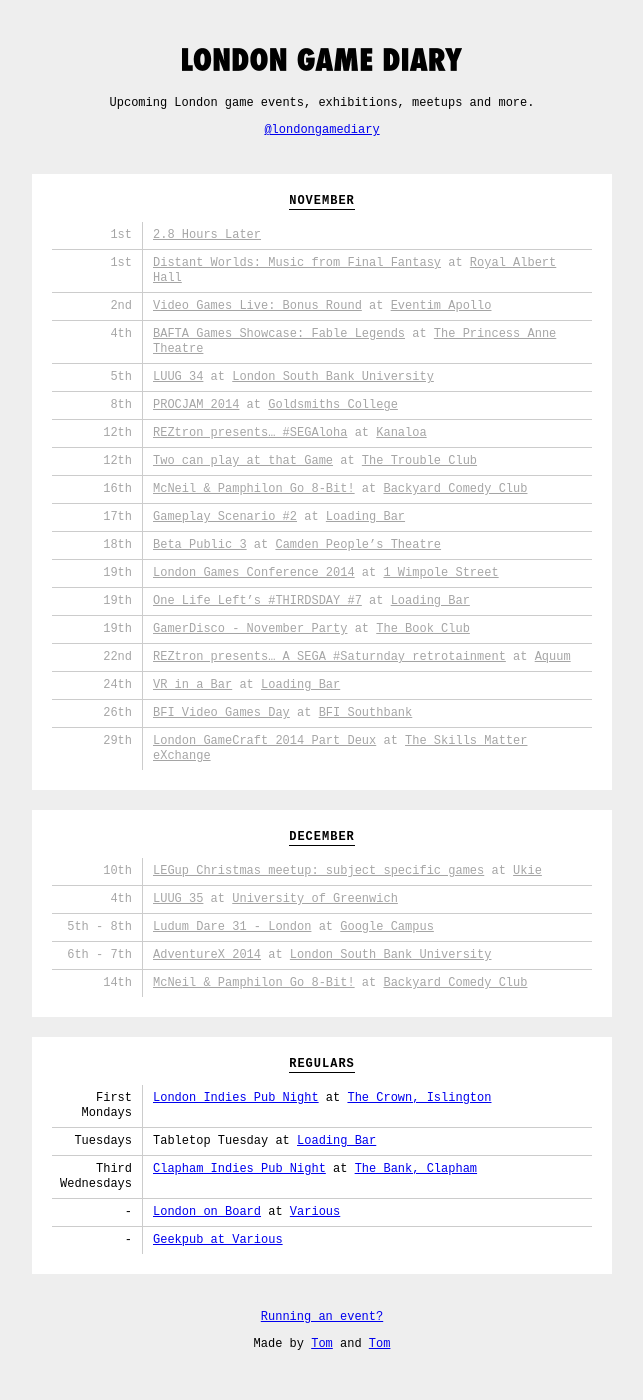
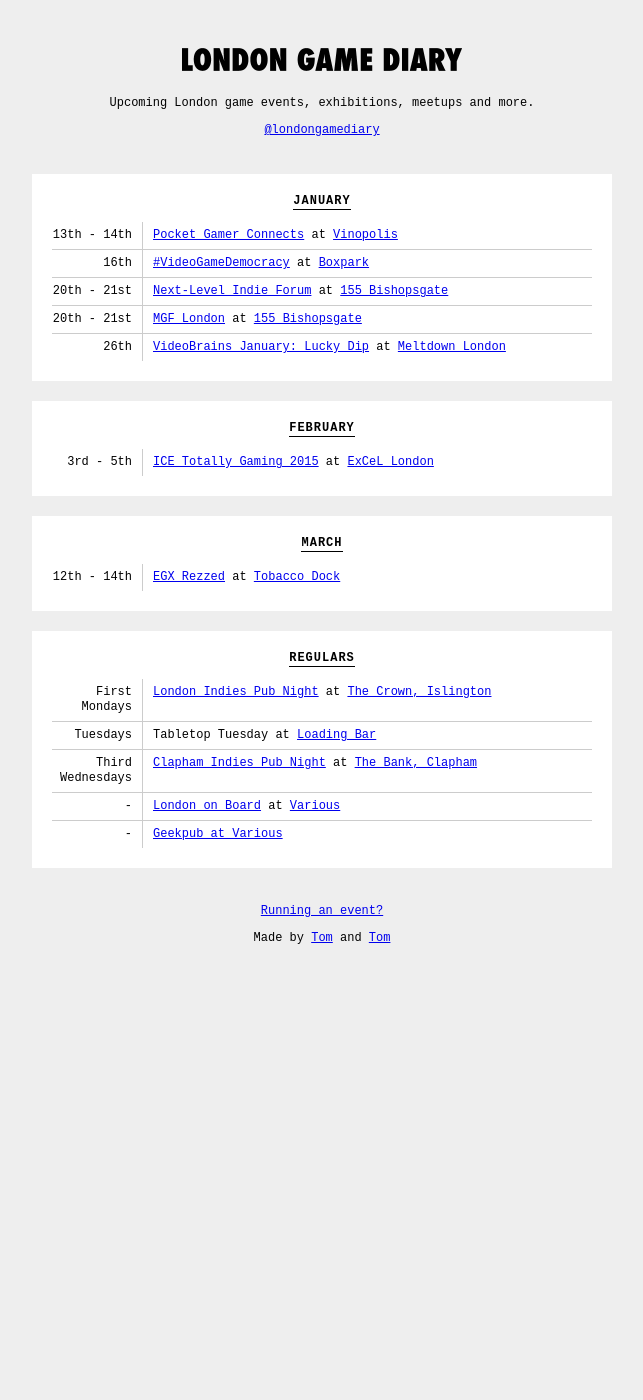
Before and after one commit to thomasmarshall/londongamediary.com, a Jekyll site: the page built from index.html, in a window 1280 px wide. Shown: the whole page, without its empty margins (318-961 px from the left). Built offline with Jekyll 4.4.1, drawn with Linux system fonts in a browser that asks for light colours; nearby versions of some CDN libraries; after the commit the page ends 994 px from its top, so only the background shows below that.

Commit message:
Update events.yml

```diff
--- a/_data/events.yml
+++ b/_data/events.yml
@@ -1,123 +1,48 @@
-# November
+# January
 
-- title: "2.8 Hours Later"
-  link: "http://2.8hourslater.com/"
-  date: 2014-11-01
+- title: "Pocket Gamer Connects"
+  link: "http://www.pgconnects.com/london/"
+  location: "[Vinopolis](http://vinopolis.co.uk/)"
+  starts_at: 2015-01-13
+  ends_at: 2015-01-14
 
-- title: "Distant Worlds: Music from Final Fantasy"
-  link: "http://www.royalalberthall.com/tickets/distant-worlds/default.aspx"
-  location: "[Royal Albert Hall](http://www.royalalberthall.com/default.aspx)"
-  date: 2014-11-01
+- title: "#VideoGameDemocracy"
+  link: "https://www.eventbrite.co.uk/e/video-game-democracy-boxpark-tickets-15112764686"
+  location: "[Boxpark](http://www.boxpark.co.uk/)"
+  date: 2015-01-16
 
-- title: "Video Games Live: Bonus Round"
-  link: "http://www.eventimapollo.com/events/detail/video-games-live"
-  location: "[Eventim Apollo](http://www.eventimapollo.com/)"
-  date: 2014-11-02
+- title: "Next-Level Indie Forum"
+  link: "http://www.globalmgf.com/london/nextlevel/"
+  location: "[155 Bishopsgate](http://www.etc155bishopsgate.co.uk/)"
+  starts_at: 2015-01-20
+  ends_at: 2015-01-21
 
-- title: "BAFTA Games Showcase: Fable Legends"
-  link: "https://bafta.ticketsolve.com/shows/873522944"
-  location: "[The Princess Anne Theatre](http://www.bafta.org/venue-hire/rooms/the-princess-anne-theatre,1965,BA.html)"
-  date: 2014-11-04
+- title: "MGF London"
+  link: "http://www.globalmgf.com/london/"
+  location: "[155 Bishopsgate](http://www.etc155bishopsgate.co.uk/)"
+  starts_at: 2015-01-20
+  ends_at: 2015-01-21
 
-- title: "LUUG 34"
-  link: "http://www.meetup.com/London-Unity-Usergroup/events/210680002/"
-  location: "[London South Bank University](http://www.lsbu.ac.uk/)"
-  date: 2014-11-05
+- title: "VideoBrains January: Lucky Dip"
+  link: "https://www.eventbrite.co.uk/e/video-game-democracy-boxpark-tickets-15112764686"
+  location: "[Meltdown London](https://www.facebook.com/MeltdownLondon)"
+  date: 2015-01-26
 
-- title: "PROCJAM 2014"
-  link: "https://www.eventbrite.co.uk/e/procjam-2014-opening-day-tickets-13111586107"
-  location: "[Goldsmiths College](http://www.gold.ac.uk/)"
-  date: 2014-11-08
+# February
 
-- title: "REZtron presents... #SEGAloha"
-  link: "https://www.eventbrite.co.uk/e/segaloha-cocktailspalm-trees-and-sega-consoles-tickets-13925091323?ref=ecal"
-  location: "[Kanaloa](http://www.kanaloaclub.com/)"
-  date: 2014-11-12
+- title: "ICE Totally Gaming 2015"
+  link: "http://www.icetotallygaming.com/"
+  location: "[ExCeL London](http://www.excel-london.co.uk/)"
+  starts_at: 2015-02-03
+  ends_at: 2015-02-05
 
-- title: "Two can play at that Game"
-  link: "http://thetroubleclub.com/product/two-can-play-at-that-game/"
-  location: "[The Trouble Club](http://thetroubleclub.com/)"
-  date: 2014-11-12
+# March
 
-- title: "McNeil & Pamphilon Go 8-Bit!"
-  link: "http://www.wegottickets.com/event/283335"
-  location: "[Backyard Comedy Club](http://www.backyardcomedyclub.co.uk/)"
-  date: 2014-11-16
-
-- title: "Gameplay Scenario #2"
-  link: "https://www.eventbrite.co.uk/e/gameplay-scenario-2-tickets-14027256903?ref=ebapi"
-  location: "[Loading Bar](http://www.drinkrelaxplay.co.uk/)"
-  date: 2014-11-17
-
-- title: "Beta Public 3"
-  link: "http://www.cptheatre.co.uk/show/beta_public_3.php#.VGS5B_msXTp"
-  location: "[Camden People's Theatre](http://www.cptheatre.co.uk/)"
-  date: 2014-11-18
-
-- title: "London Games Conference 2014"
-  link: "http://www.londongamesconference.com/"
-  location: "[1 Wimpole Street](http://www.1wimpolestreet.co.uk/)"
-  date: 2014-11-19
-
-- title: "One Life Left's #THIRDSDAY #7"
-  link: "https://www.facebook.com/events/718063778278203/?source=1"
-  location: "[Loading Bar](http://www.drinkrelaxplay.co.uk/)"
-  date: 2014-11-19
-
-- title: "GamerDisco - November Party"
-  link: "https://www.facebook.com/events/566785373422709/"
-  location: "[The Book Club](http://www.wearetbc.com/)"
-  date: 2014-11-19
-
-- title: "REZtron presents... A SEGA #Saturnday retrotainment"
-  link: "https://www.eventbrite.co.uk/e/sega-saturnday-retrogamingbeer-elevator-karaoke-tickets-13580033245?ref=ecal"
-  location: "[Aquum](http://www.aquum.co.uk/)"
-  date: 2014-11-22
-
-- title: "VR in a Bar"
-  link: "https://www.eventbrite.co.uk/e/vr-in-a-bar-tickets-14027413371?ref=ebapi"
-  location: "[Loading Bar](http://www.drinkrelaxplay.co.uk/)"
-  date: 2014-11-24
-
-- title: "BFI Video Games Day"
-  link: "https://www.eventbrite.co.uk/e/bfi-video-games-day-tickets-13877649423"
-  location: "[BFI Southbank](https://whatson.bfi.org.uk/Online/default.asp)"
-  date: 2014-11-26
-
-- title: "London GameCraft 2014 Part Deux"
-  link: "https://skillsmatter.com/conferences/6610-london-gamecraft-2014-part-deux"
-  location: "[The Skills Matter eXchange](https://skillsmatter.com/conferences/6610-london-gamecraft-2014-part-deux#venue)"
-  date: 2014-11-29
-
-# December
-
-- title: "LEGup Christmas meetup: subject specific games"
-  link: "http://www.meetup.com/The-London-Educational-Games-Meetup-Group/events/216544692/"
-  location: "[Ukie](http://ukie.org.uk/)"
-  date: 2014-12-10
-
-- title: "LUUG 35"
-  link: "http://www.meetup.com/London-Unity-Usergroup/events/210680082/"
-  location: "[University of Greenwich](http://www2.gre.ac.uk/)"
-  date: 2014-12-04
-
-- title: "Ludum Dare 31 - London"
-  link: "http://www.eventbrite.co.uk/e/ludum-dare-31-london-tickets-13154865557"
-  location: "[Google Campus](https://www.campuslondon.com/)"
-  starts_at: 2014-12-05
-  ends_at: 2014-12-08
-
-- title: "AdventureX 2014"
-  link: "http://www.screen7.co.uk/adventurex/"
-  location: "[London South Bank University](http://www.lsbu.ac.uk/)"
-  starts_at: 2014-12-06
-  ends_at: 2014-12-07
-
-- title: "McNeil & Pamphilon Go 8-Bit!"
-  link: "http://www.wegottickets.com/event/283337"
-  location: "[Backyard Comedy Club](http://www.backyardcomedyclub.co.uk/)"
-  date: 2014-12-14
-
+- title: "EGX Rezzed"
+  link: "http://www.egx.net/rezzed/"
+  location: "[Tobacco Dock](http://tobaccodocklondon.com/)"
+  starts_at: 2015-03-12
+  ends_at: 2015-03-14
 
 # Regulars
 
```
